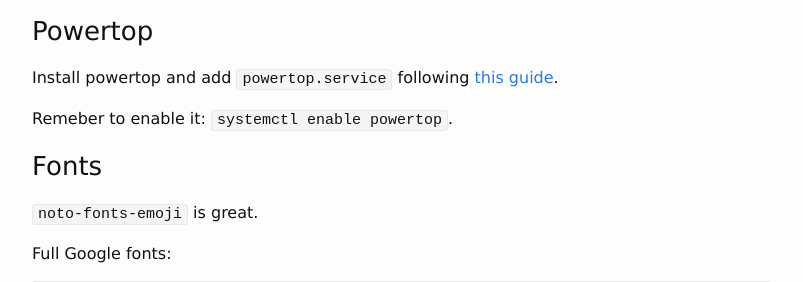
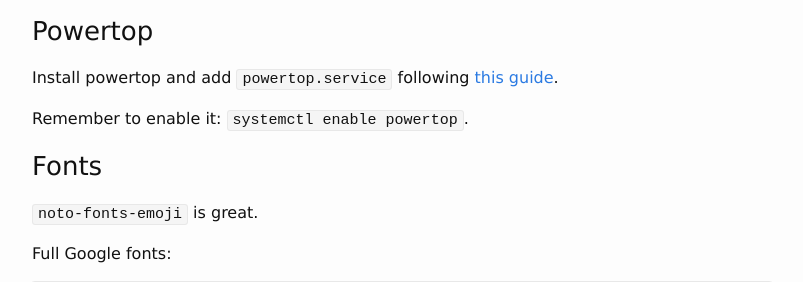
Before and after one commit to ahxxm/ahxxm.github.io, a Jekyll site: the page built from _posts/2016-04-19-arch-xps-9550-en.md, in a window 1280 px wide and 900 px high, scrolled down 8272 px. Shown: the part 151-433 px from the top of the window, without its empty margins (238-1041 px from the left). Built offline with Jekyll 4.4.1, drawn with Linux system fonts in a browser that asks for light colours; some of the changed text lies outside the part shown.

Commit message:
fix spell

```diff
--- a/_posts/2016-04-19-arch-xps-9550-en.md
+++ b/_posts/2016-04-19-arch-xps-9550-en.md
@@ -354,7 +354,7 @@ Press `F12` to launch applications just like Alfred in OS X or `Win` key in Wind
 
 Install powertop and add `powertop.service` following [this guide](https://wiki.archlinux.org/index.php/powertop).
 
-Remeber to enable it: `systemctl enable powertop`.
+Remember to enable it: `systemctl enable powertop`.
 
 
 ### Fonts
```
Also changed, not shown: other parts of _posts/2016-04-19-arch-xps-9550-en.md (+1 -1 lines).
